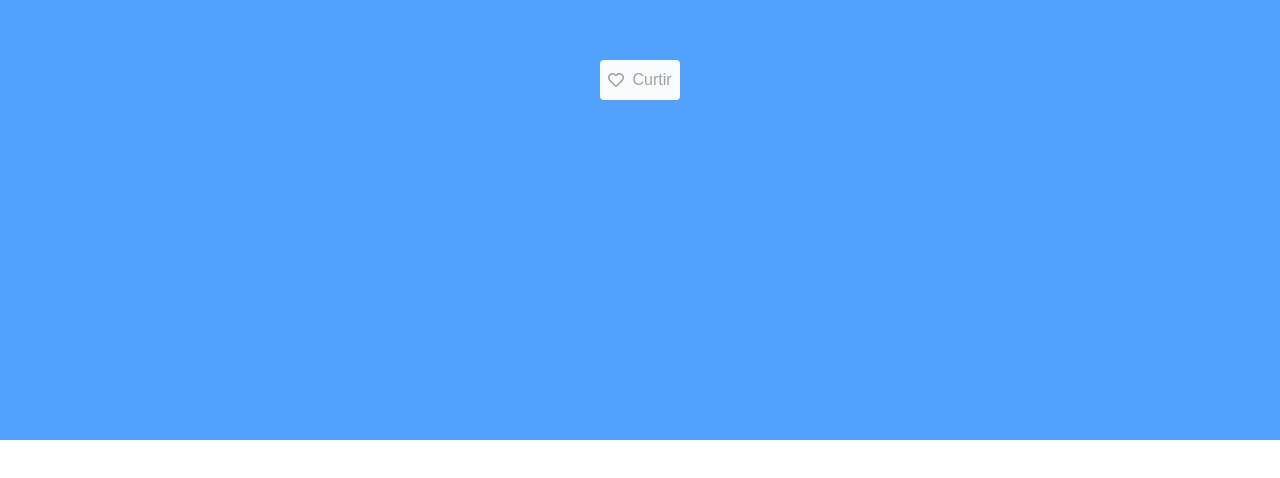
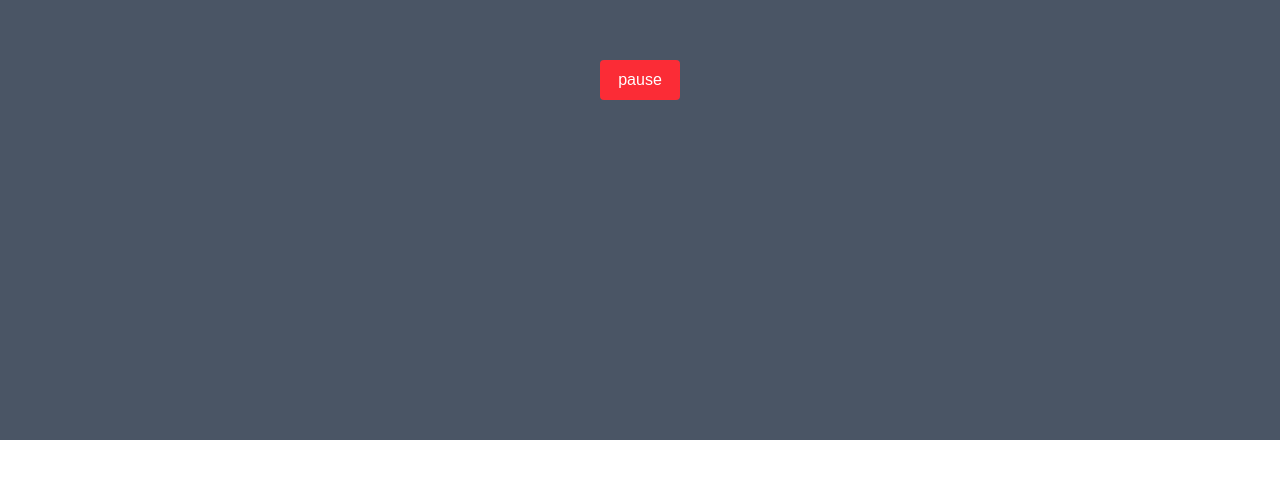
Before and after one commit to RaynerSousa/introducao-ao-nextjs, a Next.js app: page / in a window 1280 px wide. Shown: the part 280-758 px from the top of the page. Built offline with nearby package versions, Linux system fonts and the light colour scheme.

Commit message:
Button musica

```diff
--- /dev/null
+++ b/src/app/components/BotaoReproducao.tsx
@@ -0,0 +1,20 @@
+'use client'
+
+import { useState } from "react"
+
+export default function LikButton(){
+
+    const [isLiked, setisLiked] = useState(true)
+
+    return(
+
+        <div>
+            <button
+            onClick={()=>{setisLiked(!isLiked)}}
+             className={`h-10 w-20 bg-blue-500 text-white rounded flex justify-center items-center
+            ${isLiked ? "bg-red-500 hover:bg-red-400":"bg-green-600 hover:bg-green-500"}`}>
+                <span>{isLiked?"pause":"Play"}</span>
+            </button>
+        </div>
+    )
+}
--- a/src/app/page.tsx
+++ b/src/app/page.tsx
@@ -1,14 +1,16 @@
 import Wellcome from "./components/Wellcome";
 import MiniDisplay from "./components/Display";
 import LikeButton from "./components/LikeButton";
+import LikButton from "./components/BotaoReproducao";
 
 export default function Home() {
   return (
-    <div className="flex justify-center items-center h-180 bg-blue-400">
+    <div className="flex justify-center items-center h-180 bg-gray-600">
       <div>
         {/* <Wellcome /> */}
         {/* <MiniDisplay/> */}
-        <LikeButton />
+        {/* <LikeButton /> */}
+        <LikButton/>
       </div>
     </div>
   );
```
